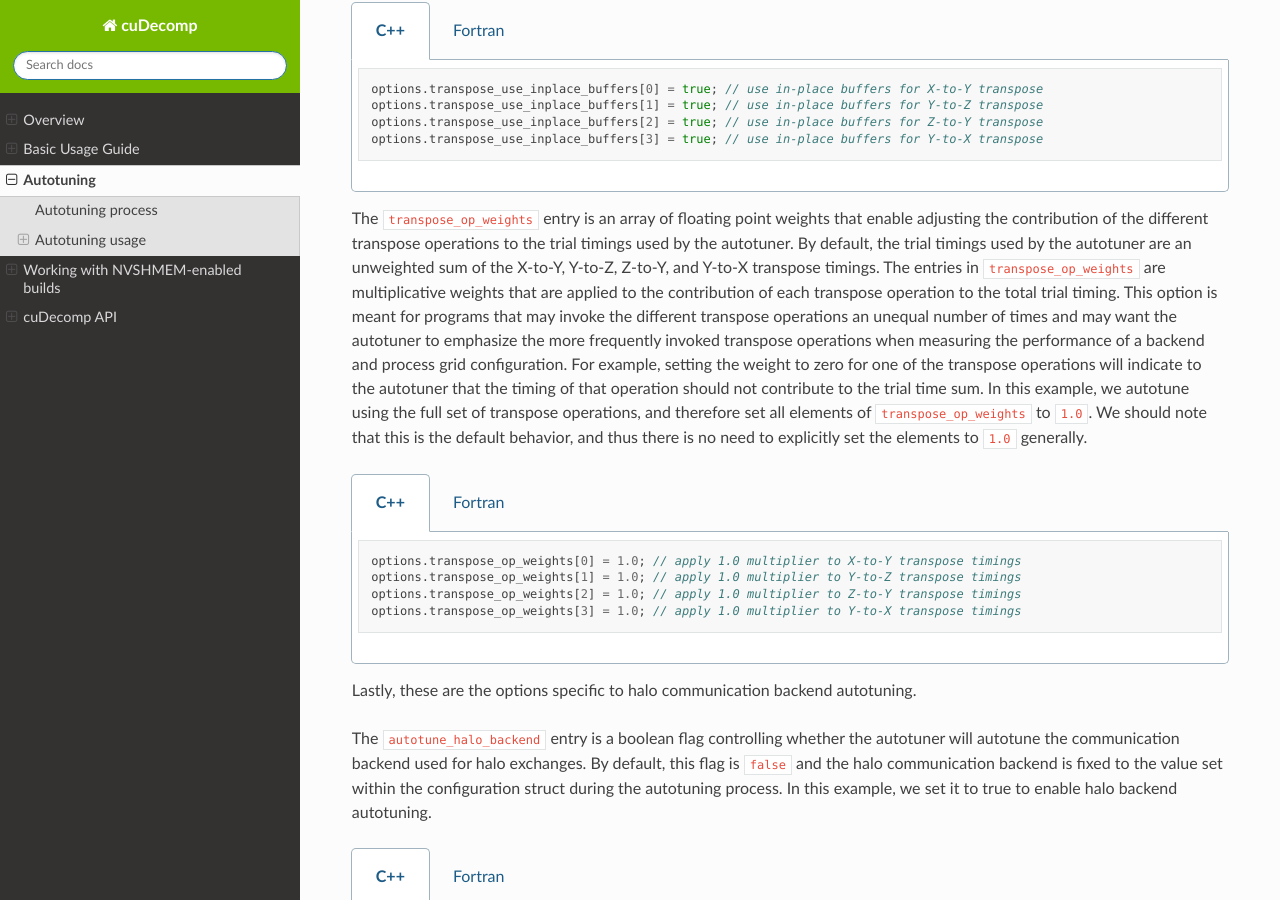
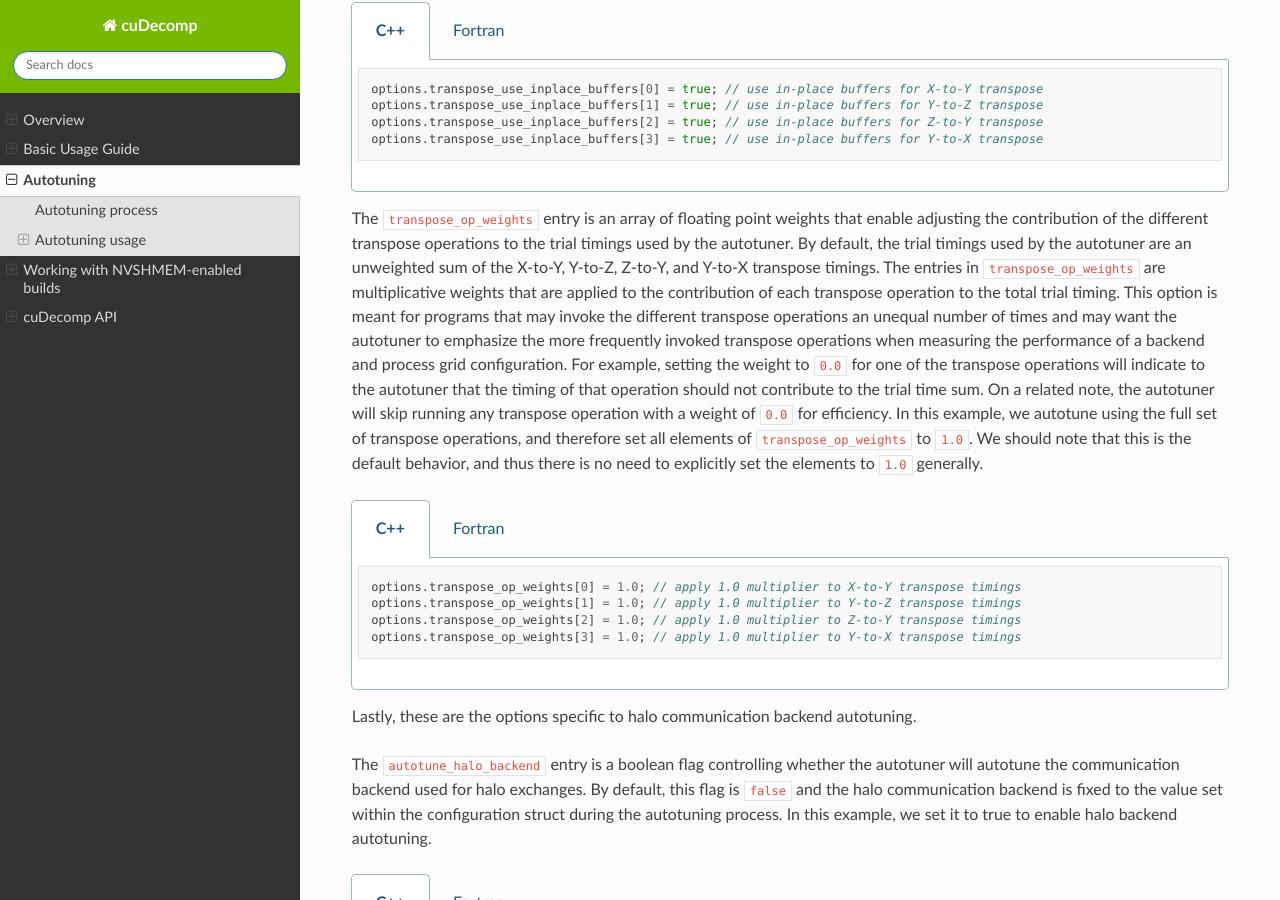
Before and after one commit to NVIDIA/cuDecomp, a Sphinx documentation site: the page built from docs/autotuning.rst, in a window 1280 px wide and 900 px high, scrolled down 4282 px. Built offline with Sphinx 7.4.7 and the Read the Docs theme 2.0.0, drawn with Linux system fonts in a browser that asks for light colours.

Commit message:
Add note in docs about skipping operations.

```diff
--- a/docs/autotuning.rst
+++ b/docs/autotuning.rst
@@ -238,8 +238,9 @@ contribution of each transpose operation to the total trial timing.
 This option is meant for programs that may invoke the different transpose operations an unequal
 number of times and may want the autotuner to emphasize the more frequently invoked transpose operations
 when measuring the performance of a backend and process grid configuration. For example, setting
-the weight to zero for one of the transpose operations will indicate to the autotuner that the timing
-of that operation should not contribute to the trial time sum.
+the weight to :code:`0.0` for one of the transpose operations will indicate to the autotuner that the timing
+of that operation should not contribute to the trial time sum. On a related note, the autotuner will skip running
+any transpose operation with a weight of :code:`0.0` for efficiency.
 In this example, we autotune using the full set of transpose
 operations, and therefore set all elements of :code:`transpose_op_weights` to :code:`1.0`.
 We should note that this is the default behavior, and thus there is no need to explicitly set
```
